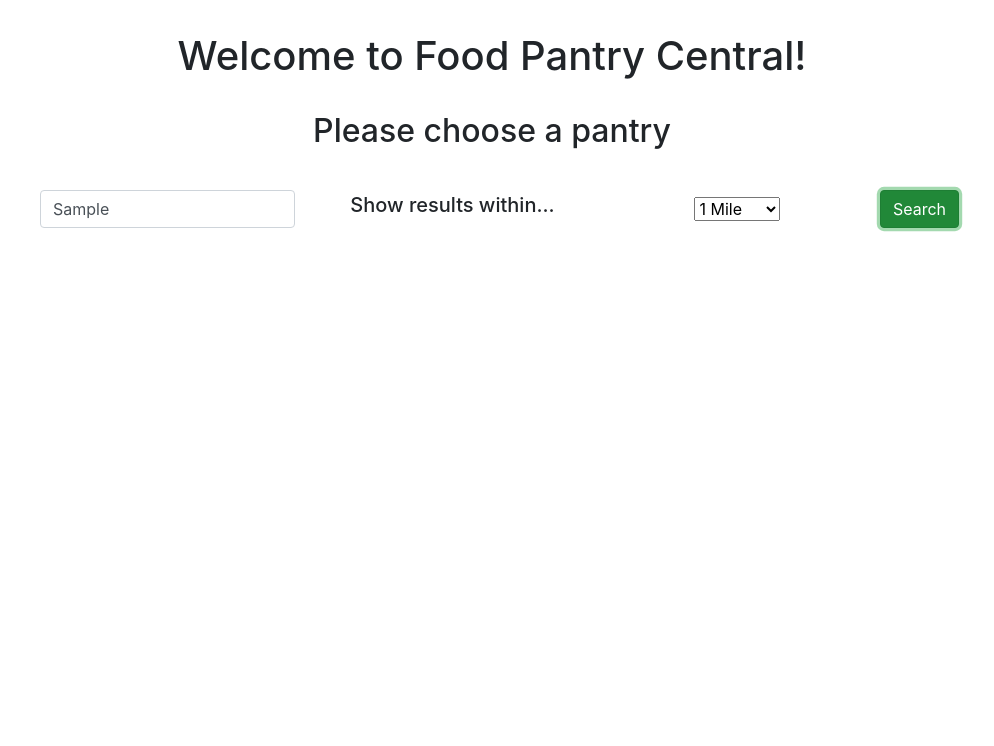
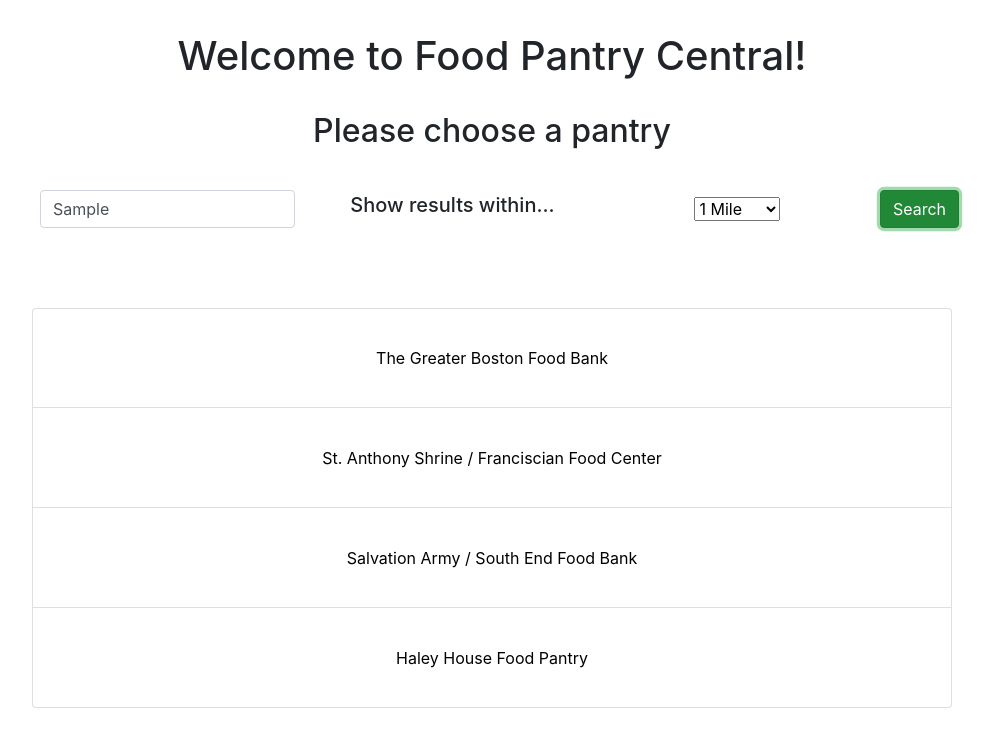
Before and after one commit to bcstarke/food-pantry-central, a React (Create React App) app: page /hello in a window 1280 px wide. Both pictures are taken after typing "Sample" into the empty fields and a click on the button "Search". Shown: the top 746 px of the page, without its empty margins (148-1142 px from the left). Built offline with nearby package versions, Linux system fonts and the light colour scheme.

Commit message:
cleaned up choose pantry page.js and css

```diff
--- a/src/components/choosePantry/ChoosePantry.css
+++ b/src/components/choosePantry/ChoosePantry.css
@@ -24,3 +24,20 @@
     display: flex;
     justify-content: center;
 }
+
+.main-container .results-list {
+    padding-top: 5rem;
+    align-items: center;
+    display: flex;
+    justify-content: center;
+}
+
+.main-container .pantry-option{
+    height: 100px;
+    color: black;
+}
+
+.main-container .pantry-option:focus{
+    background:#0275d8;
+    color: #fff;
+}
--- a/src/components/choosePantry/ChoosePantry.js
+++ b/src/components/choosePantry/ChoosePantry.js
@@ -3,6 +3,17 @@ import 'bootstrap/dist/css/bootstrap.min.css'
 import './ChoosePantry.css'
 
 export default class ChoosePantry extends Component {
+
+    constructor() {
+        super();
+        this.state = {showMessage: false}
+    }
+
+    _showTable = (bool) => {
+        this.setState({
+                          showMessage: bool
+                      });
+    };
 
     render() {
         return (
@@ -30,8 +41,48 @@ export default class ChoosePantry extends Component {
                                 </select>
                             </div>
                             <div className="btn-search-pantry">
-                                <button type="button" className="btn btn-success">Search</button>
+                                <button type="button" className="btn btn-success"
+                                        onClick={this._showTable.bind(null, true)}>Search
+                                </button>
                             </div>
+                        </div>
+                        <div className="row results-list">
+                            {this.state.showMessage && (
+                                <div className="col-10">
+                                    <div className="list-group" id="list-tab" role="tablist">
+                                        <button type="button"
+                                                className="list-group-item list-group-item-action pantry-option">
+                                            The Greater Boston Food Bank
+                                        </button>
+                                        <button type="button"
+                                                className="list-group-item
+                                        list-group-item-action pantry-option">
+                                            St. Anthony Shrine / Franciscian Food Center
+                                        </button>
+                                        <button type="button"
+                                                className="list-group-item list-group-item-action pantry-option">
+                                            Salvation Army / South End Food Bank
+                                        </button>
+                                        <button type="button"
+                                                className="list-group-item list-group-item-action pantry-option">
+                                            Haley House Food Pantry
+                                        </button>
+                                    </div>
+                                </div>
+                                // <div className="list-group">
+                                //     <button type="button"
+                                //             className="list-group-item list-group-item-action ">
+                                //         The Greater Boston Food Bank
+                                //     </button>
+                                //     <button type="button"
+                                //             className="list-group-item
+                                // list-group-item-action">St. Anthony Shrine / Franciscian Food
+                                // Center </button> <button type="button"
+                                // className="list-group-item list-group-item-action">Salvation
+                                // Army / South End Food Bank </button> <button type="button"
+                                // className="list-group-item list-group-item-action">Haley House
+                                // Food Pantry </button> </div>
+                            )}
                         </div>
                     </div>
                 </div>
```
Also changed, not shown: 1 other file (tests, documents, lock files or other folders).
